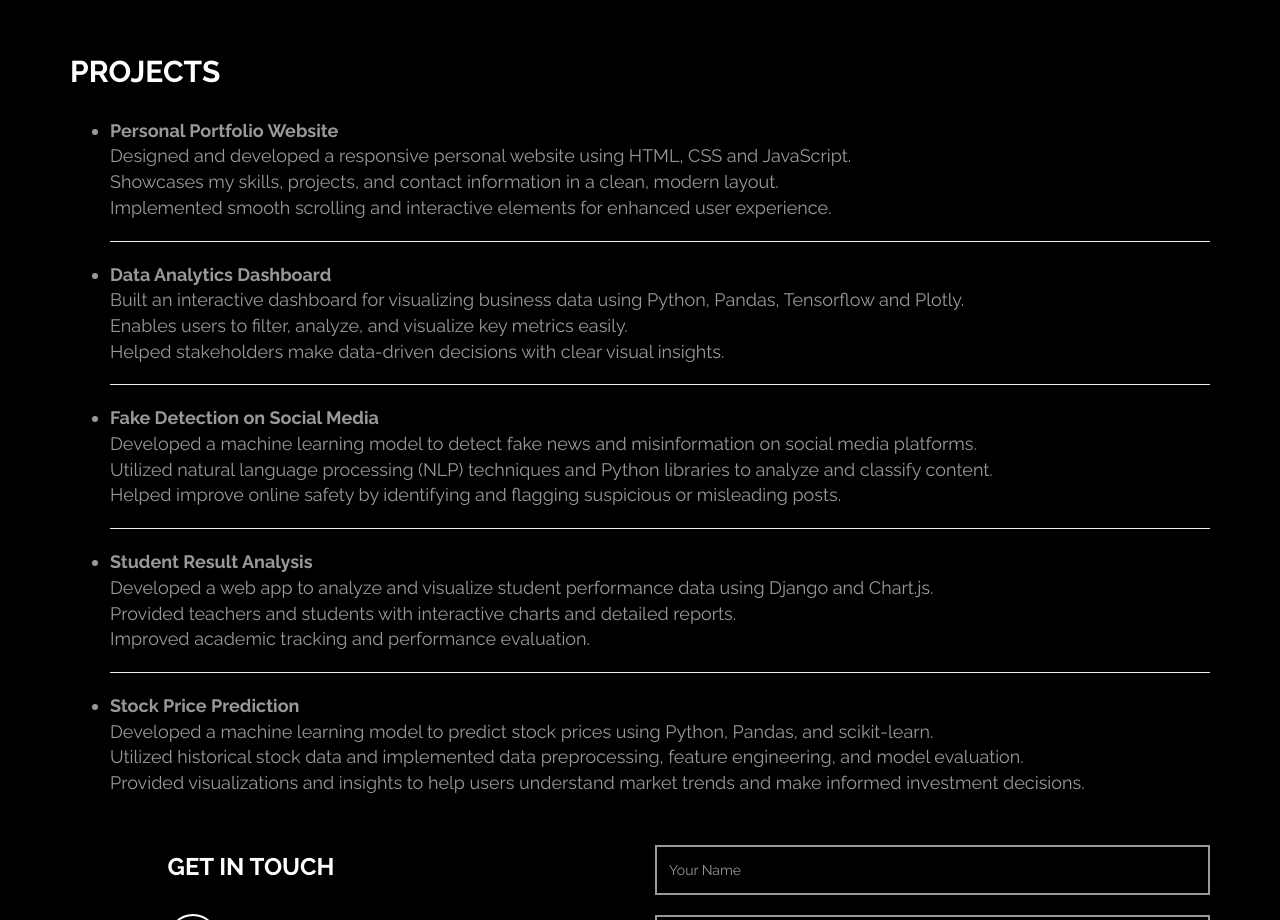
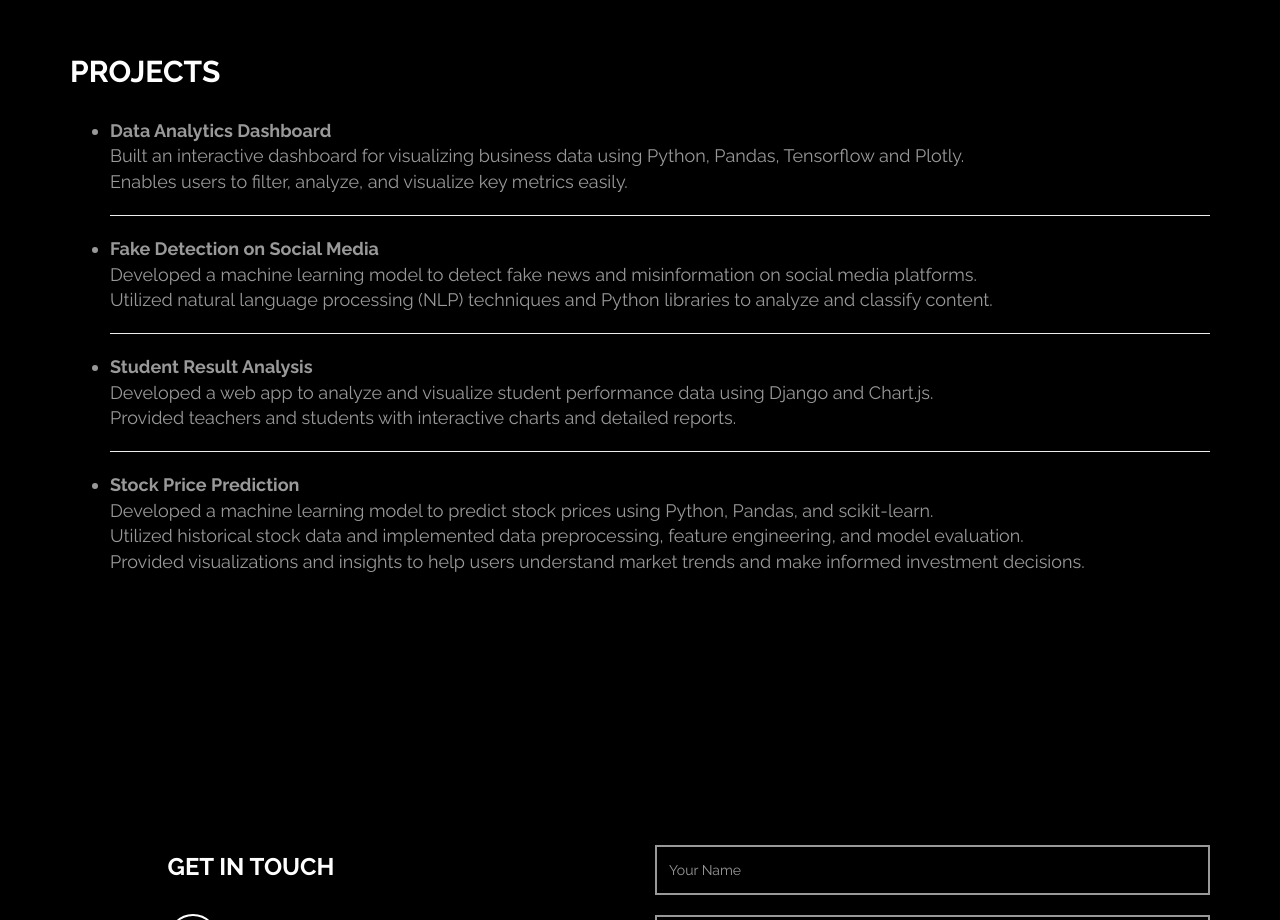
Before and after one commit to sanjaaaaaa/my-portfolio, a plain HTML site: page index.html in a window 1280 px wide. Shown: the part 1740-2660 px from the top of the page. Drawn offline with Linux system fonts and the light colour scheme.

Commit message:
index.html

```diff
--- a/index.html
+++ b/index.html
@@ -168,20 +168,10 @@
 						<ul style="text-align:left; font-size:18px; margin-top:30px;">
 
 							<li>
-								<strong >Personal Portfolio Website</strong>
-								<p>
-									Designed and developed a responsive personal website using HTML, CSS and JavaScript.<br>
-									Showcases my skills, projects, and contact information in a clean, modern layout.<br>
-									Implemented smooth scrolling and interactive elements for enhanced user experience.
-								</p>
-							</li>
-							<hr>
-							<li>
 								<strong>Data Analytics Dashboard</strong>
 								<p>
 									Built an interactive dashboard for visualizing business data using Python, Pandas, Tensorflow and Plotly.<br>
 									Enables users to filter, analyze, and visualize key metrics easily.<br>
-									Helped stakeholders make data-driven decisions with clear visual insights.
 								</p>
 							</li>
 							<hr>
@@ -190,7 +180,6 @@
 								<p>
 									Developed a machine learning model to detect fake news and misinformation on social media platforms.<br>
 									Utilized natural language processing (NLP) techniques and Python libraries to analyze and classify content.<br>
-									Helped improve online safety by identifying and flagging suspicious or misleading posts.
 								</p>
 							</li>
 							<hr>
@@ -199,7 +188,6 @@
 								<p>
 									Developed a web app to analyze and visualize student performance data using Django and Chart.js.<br>
 									Provided teachers and students with interactive charts and detailed reports.<br>
-									Improved academic tracking and performance evaluation.
 								</p>
 							</li>
 							<hr>
```
